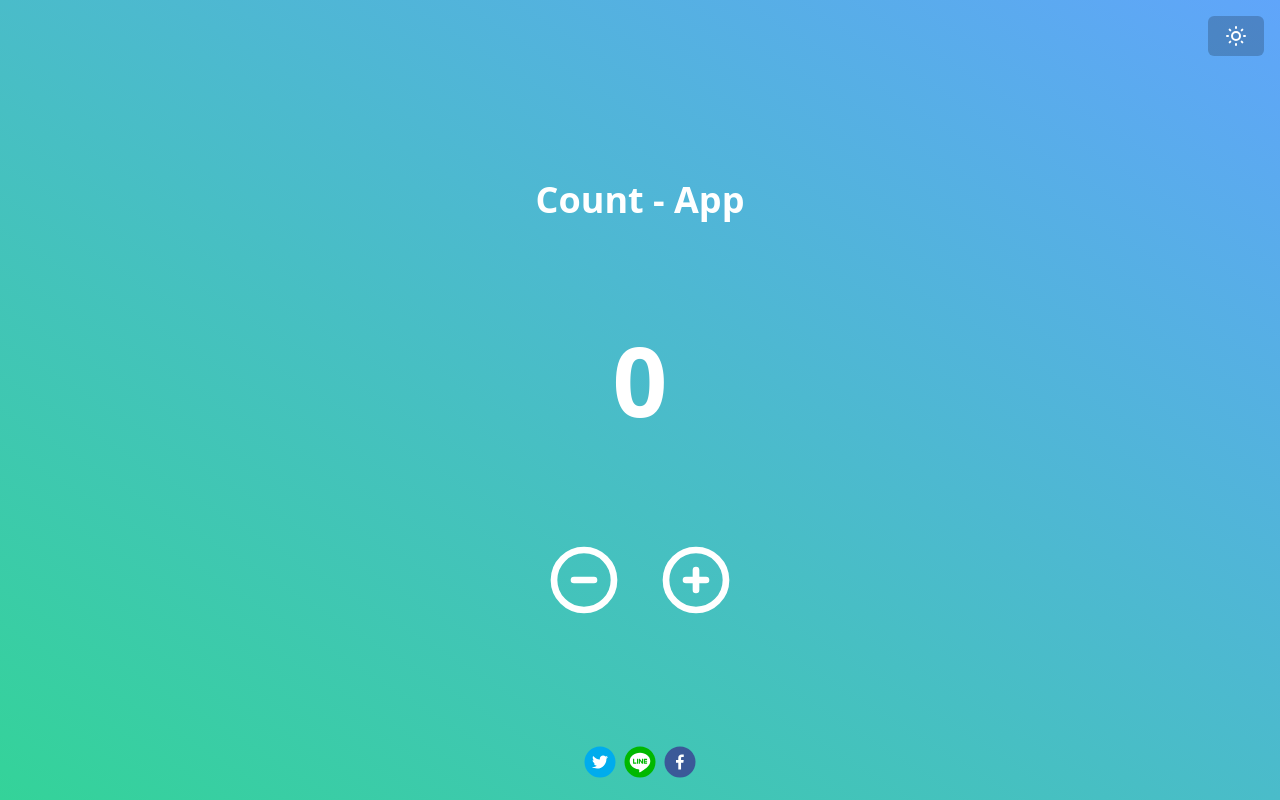
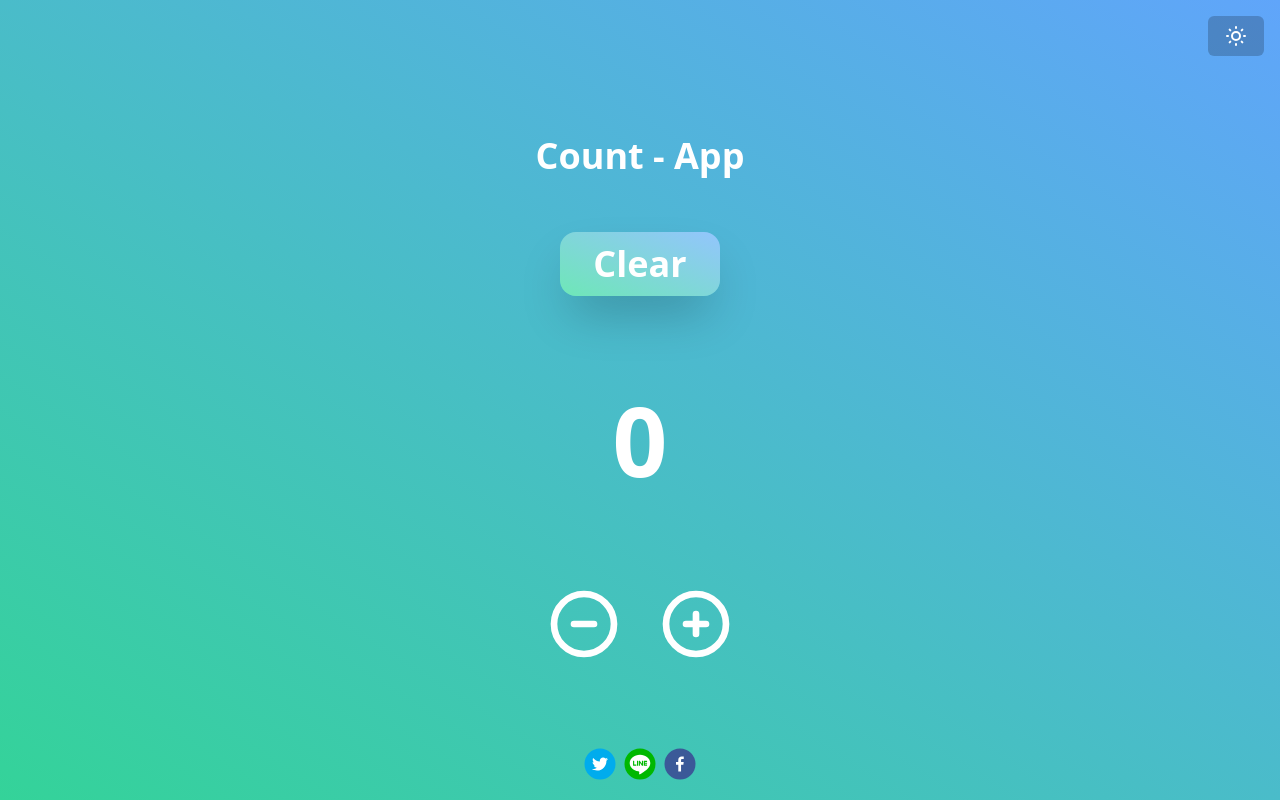
Before and after one commit to ken505/counter-app, a Next.js app: page / in a window 1280 px wide. Built offline with nearby package versions, Linux system fonts and the light colour scheme.

Commit message:
✨ Added reset function.

```diff
--- a/components/InfoModal.jsx
+++ b/components/InfoModal.jsx
@@ -41,7 +41,7 @@ export function InfoModal() {
       <Transition appear show={isOpen} as={Fragment}>
         <Dialog
           as="div"
-          className="fixed -top-72 right-16 overflow-y-auto"
+          className="fixed -top-44 right-16 overflow-y-auto"
           onClose={closeModal}
         >
           <div className="min-h-screen px-4 text-center">
--- a/components/Minus.jsx
+++ b/components/Minus.jsx
@@ -2,7 +2,7 @@ export function Minus() {
   return (
     <svg
       xmlns="http://www.w3.org/2000/svg"
-      className="h-20 w-20 text-white dark:text-gray-400 select-none cursor-pointer hover:opacity-50 mx-4"
+      className="h-20 w-20 text-white dark:text-gray-400 cursor-pointer hover:opacity-50 mx-4"
       fill="none"
       viewBox="0 0 24 24"
       stroke="currentColor"
--- a/components/Pulus.jsx
+++ b/components/Pulus.jsx
@@ -2,7 +2,7 @@ export function Pulus(foo) {
   return (
     <svg
       xmlns="http://www.w3.org/2000/svg"
-      className="h-20 w-20 text-white dark:text-gray-400 select-none cursor-pointer hover:opacity-50 mx-4"
+      className="h-20 w-20 text-white dark:text-gray-400 cursor-pointer hover:opacity-50 mx-4"
       fill="none"
       viewBox="0 0 24 24"
       stroke="currentColor"
--- a/components/SnsShare.jsx
+++ b/components/SnsShare.jsx
@@ -10,26 +10,27 @@ import {
 export function SnsShare(props) {
   const { url, title } = props;
   return (
-    <div>
+    <div className="flex flex-col fixed bottom-3 left-3
+    sm:flex-row sm:static ">
       <TwitterShareButton url={url} title={title}>
         <TwitterIcon
           size={32}
           round
-          className="hover:opacity-70 dark:opacity-40 mx-1"
+          className="hover:opacity-70 dark:opacity-40 mx-1 my-1"
         />
       </TwitterShareButton>
       <LineShareButton url={url} title={title}>
         <LineIcon
           size={32}
           round
-          className=" hover:opacity-70 dark:opacity-40 mx-1"
+          className=" hover:opacity-70 dark:opacity-40 mx-1 my-1"
         />
       </LineShareButton>
       <FacebookShareButton url={url}>
         <FacebookIcon
           size={32}
           round
-          className=" hover:opacity-70 dark:opacity-40  mx-1"
+          className=" hover:opacity-70 dark:opacity-40  mx-1 my-1"
         />
       </FacebookShareButton>
     </div>
--- a/pages/index.jsx
+++ b/pages/index.jsx
@@ -1,5 +1,5 @@
 import Head from "next/head";
-import { useState } from "react";
+import { useCallback, useState } from "react";
 import { InfoModal } from "../components/InfoModal";
 import { Minus } from "../components/Minus";
 import { Pulus } from "../components/Pulus";
@@ -12,12 +12,26 @@ export default function Home() {
   const [count, setCount] = useState(0);
   //                                 👆 初期値
 
-  const handleClickPulus = (e) => {
-    setCount((count) => count + 1);
-  };
-  const handleClickMinus = (e) => {
-    setCount((count) => count - 1);
-  };
+  const handleClickPulus = useCallback(
+    (e) => {
+      if (count < 9999) setCount((count) => count + 1);
+    },
+    [count]
+  );
+
+  const handleClickMinus = useCallback(
+    (e) => {
+      if (count > -9999) setCount((count) => count - 1);
+    },
+    [count]
+  );
+
+  const handleClickReset = useCallback(
+    (e) => {
+      setCount((count) => 0);
+    },
+    [count]
+  );
 
   return (
     <div
@@ -39,13 +53,20 @@ export default function Home() {
         />
         <meta
           property="og:image"
-          content="https://user-images.githubusercontent.com/68226398/119603826-e97a2e80-be28-11eb-807e-737317ed3326.jpg"
+          content="https://user-images.githubusercontent.com/68226398/119667377-33870280-be71-11eb-96d2-a9c5d21437ca.jpg"
         />
       </Head>
+      <InfoModal />
       <h1 className="text-4xl text-white dark:text-gray-400 font-bold select-none">
         Count - App
       </h1>
-      <h1 className="h-80 w-40 text-8xl text-white dark:text-gray-400 font-bold flex justify-center items-center select-none">
+      <h1
+        onClick={handleClickReset}
+        className="h-16 w-40 bg-gradient-to-tr from-green-300 dark:from-indigo-700 to-blue-300 dark:to-purple-500 shadow-2xl flex hover:opacity-70 cursor-pointer justify-center items-center rounded-2xl mt-14 text-4xl text-white dark:text-gray-400 font-bold select-none"
+      >
+        Clear
+      </h1>
+      <h1 className="h-72 w-40 text-8xl text-white dark:text-gray-400 font-bold flex justify-center items-center select-none">
         {count}
       </h1>
       <div className="flex">
@@ -56,7 +77,6 @@ export default function Home() {
           <Pulus />
         </div>
       </div>
-      <InfoModal />
       <div className="fixed bottom-4">
         <SnsShare
           url={"https://counter-app-theta.vercel.app/"}
```
